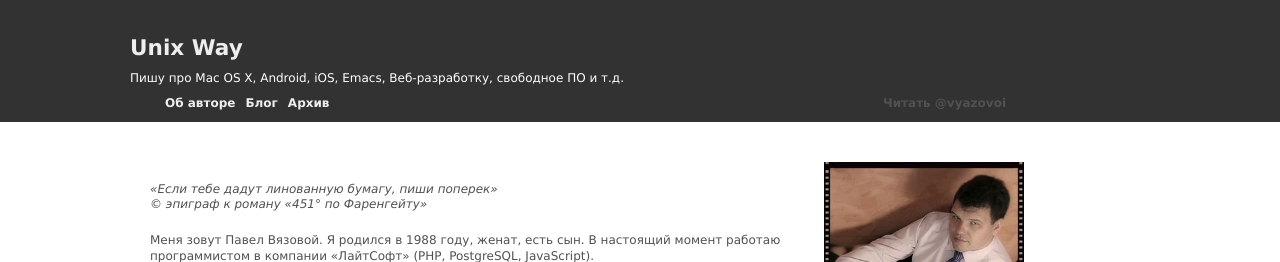
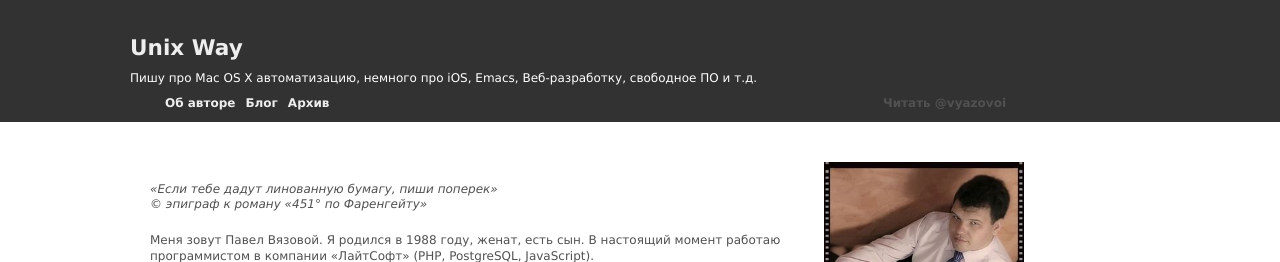
Before and after one commit to vyazovoi/vyazovoi.github.io, a Jekyll site: the page built from index.markdown, in a window 1280 px wide. Shown: the top 262 px of the page. Built offline with Jekyll 4.4.1, drawn with Linux system fonts in a browser that asks for light colours; nearby versions of some CDN libraries; Markdown is read by kramdown in place of the engine named in the settings; comment, search, counter and statistics services are not loaded.

Commit message:
Исправил description

```diff
--- a/_config.yml
+++ b/_config.yml
@@ -2,7 +2,7 @@
 name: Unix Way
 
 # Short description (goes below the title; it will also be used in the RSS feed)
-description: "Пишу про Mac OS X, Android, iOS, Emacs, Веб-разработку, свободное ПО и т.д."
+description: "Пишу про Mac OS X автоматизацию, немного про iOS, Emacs, Веб-разработку, свободное ПО и т.д."
 
 # Your name, as you want it to appear underneath each post and in the footer
 author: Paul Elms
```
